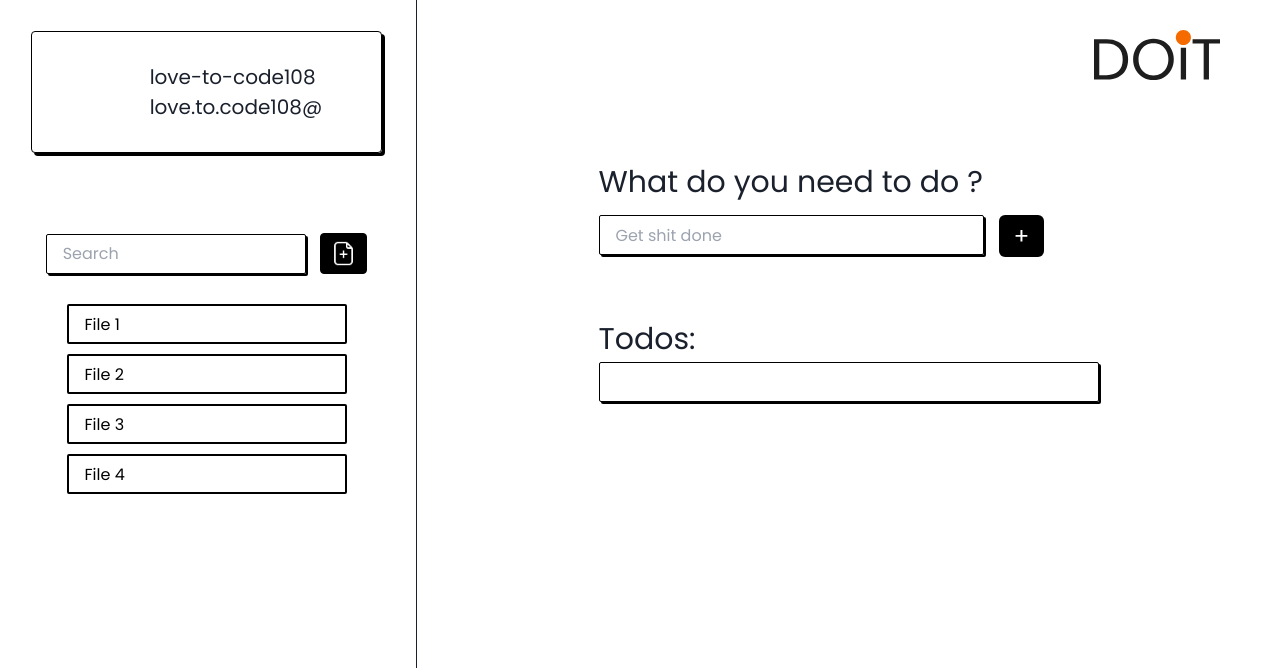
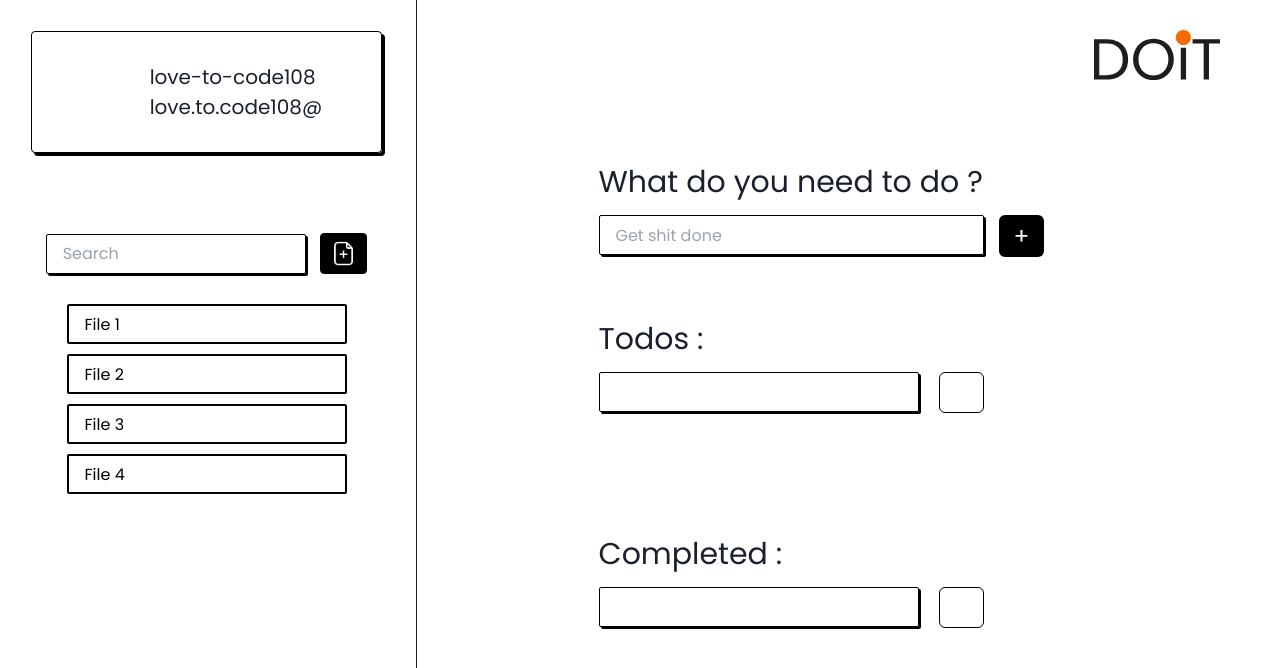
Before and after one commit to love-to-code108/todoApplication-2, a React (Vite) app in the folder Frontend/: page /todoapp in a window 1280 px wide. Shown: the top 668 px of the page. Built offline with nearby package versions, Linux system fonts and the light colour scheme.

Commit message:
the todo application frontend is more or less done like we can start with the backend now

```diff
--- a/Frontend/src/Components/indivisualTodo.jsx
+++ b/Frontend/src/Components/indivisualTodo.jsx
@@ -1,4 +1,4 @@
-import {Input} from "@chakra-ui/react"
+import { Box, Button, Flex, Input } from "@chakra-ui/react"
 
 
 export const IndivisualTodo = () => {
@@ -7,7 +7,12 @@ export const IndivisualTodo = () => {
 
 
     return (
-        <Input type='text'
+        <Flex>
+            <Input
+            marginBottom='20px'
+            marginRight='20px'
+                w='320px'
+                type='text'
                 borderWidth='1px'
                 borderColor='black'
                 borderRadius="2px"
@@ -33,5 +38,15 @@ export const IndivisualTodo = () => {
                 }
             >
             </Input>
+
+            <Box
+                w='45px'
+                h='41.5px'
+                borderWidth='1px'
+                borderColor='black'
+                borderRadius="6px"
+            >
+            </Box>
+        </Flex>
     );
 }
--- a/Frontend/src/Pages/mainTodoPage.jsx
+++ b/Frontend/src/Pages/mainTodoPage.jsx
@@ -43,39 +43,47 @@ export const MainTodoPage = () => {
         <Flex h='100vh' padding='31px' paddingRight='34px' borderRight='1px' direction='column'>
 
 
+
+
+          {/* ///////////////////////////////////////////// */}
           {/* THE USER NAME EMAIL AND PROFILE PICTURE */}
           <Flex w='351px' h='122px' justify='space-evenly' align='center' borderWidth='1px' borderColor='black' boxShadow='3px 3px black' borderRadius='4px'>
 
-
+            {/* ///////////////////////////////////////////// */}
             {/* Profile picture */}
             <div className='bg-[#F56B00] w-[6rem] h-[6rem] rounded-full border-[1px] border-black' >
               {/* the user profile image will go here */}
             </div>
 
 
-
+            {/* ///////////////////////////////////////////// */}
             {/* User Name and Email */}
             <Flex direction='column'>
               <Text fontSize='xl'>love-to-code108</Text>
               <Text fontSize='xl'>love.to.code108@</Text>
             </Flex>
+
+
           </Flex>
 
 
 
 
 
-
+          {/* ************************************************** */}
           {/* THE SEARCH BAR ADD FILE BUTTON AND THE FILES SECTION */}
+          {/* *************************************************** */}
           <Flex w='351px' marginTop='80px' direction='column'>
 
 
+
+            {/* ///////////////////////////////////////////// */}
             {/* Search bar and the add file button */}
             <Flex w='100%' justify='space-evenly' align='center' marginBottom='30px'>
 
               <Input
-              placeholder='Search'
-              borderWidth='1px'
+                placeholder='Search'
+                borderWidth='1px'
                 borderColor='black'
                 w='260px'
                 borderRadius='2px'
@@ -98,7 +106,8 @@ export const MainTodoPage = () => {
                   }
                 }></Input>
 
-
+              {/* ///////////////////////////////////////////// */}
+              {/* the add new file icon after file search section */}
               <Center borderWidth='1px' borderColor='black' borderRadius='4px'
                 backgroundColor='black'
 
@@ -112,6 +121,7 @@ export const MainTodoPage = () => {
 
 
 
+            {/* ///////////////////////////////////////////// */}
             {/* looping through an array of files */}
             <Flex backgroundColor='' w='351px'
               direction='column' align='end' justify='space-evenly'>
@@ -171,33 +181,43 @@ export const MainTodoPage = () => {
             <Text fontSize='3xl' marginBottom='10px'>What do you need to do ?</Text>
 
             {/* the input section */}
-            <ToDoInputInputBox/>
+            <ToDoInputInputBox />
           </Flex>
 
 
 
           {/* //////////////////////////////////////// */}
           {/* The todos heading with all the todos */}
-          <Flex direction='column' w='500px'>
+          <Flex direction='column' marginBottom='100px' w='500px'>
 
 
             {/* THE TODOS HEADING */}
-            <Text fontSize='3xl'>Todos:</Text>
+            <Text fontSize='3xl' marginBottom='10px'>Todos :</Text>
 
 
             {/* THE TODOS SECTION WITH ALL TODOS */}
             <IndivisualTodo />
 
 
+
+          </Flex>
+
+
+
+          {/* //////////////////////////////////////////////// */}
+          {/* the completed heading and the completed section */}
+          <Flex direction='column' w='500px'>
+            {/* THE COMPLETED HEADING */}
+            <Text fontSize='3xl' marginBottom='10px'>Completed :</Text>
+
+            {/* THE COMPLETED SECTION */}
+            <IndivisualTodo />
+
           </Flex>
 
 
 
 
-          {/* THE COMPLETED HEADING */}
-
-
-          {/* THE COMPLETED SECTION */}
         </Flex>
 
       </Flex>
```
Lines whose indentation alone changed are shown as unchanged.
